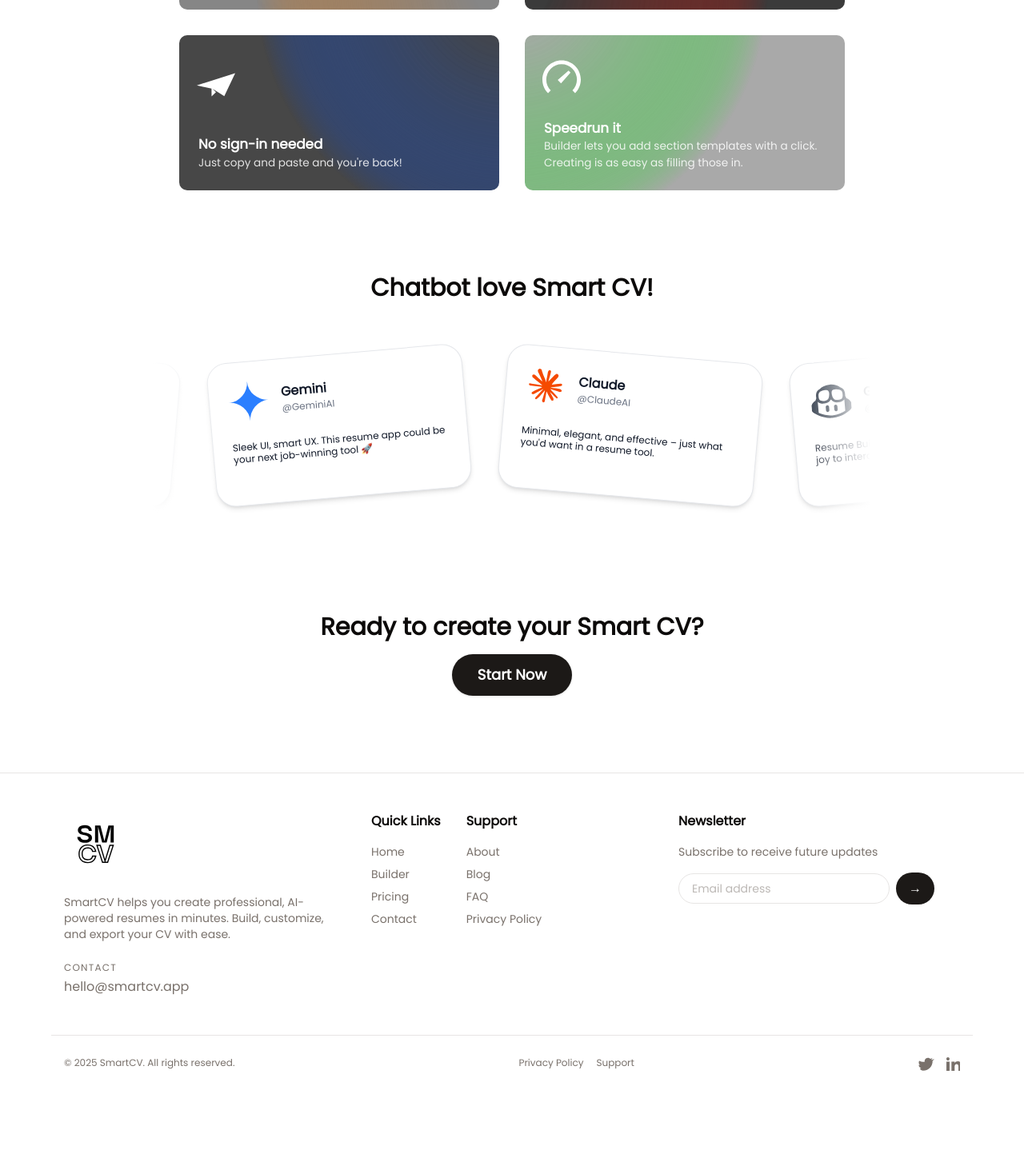
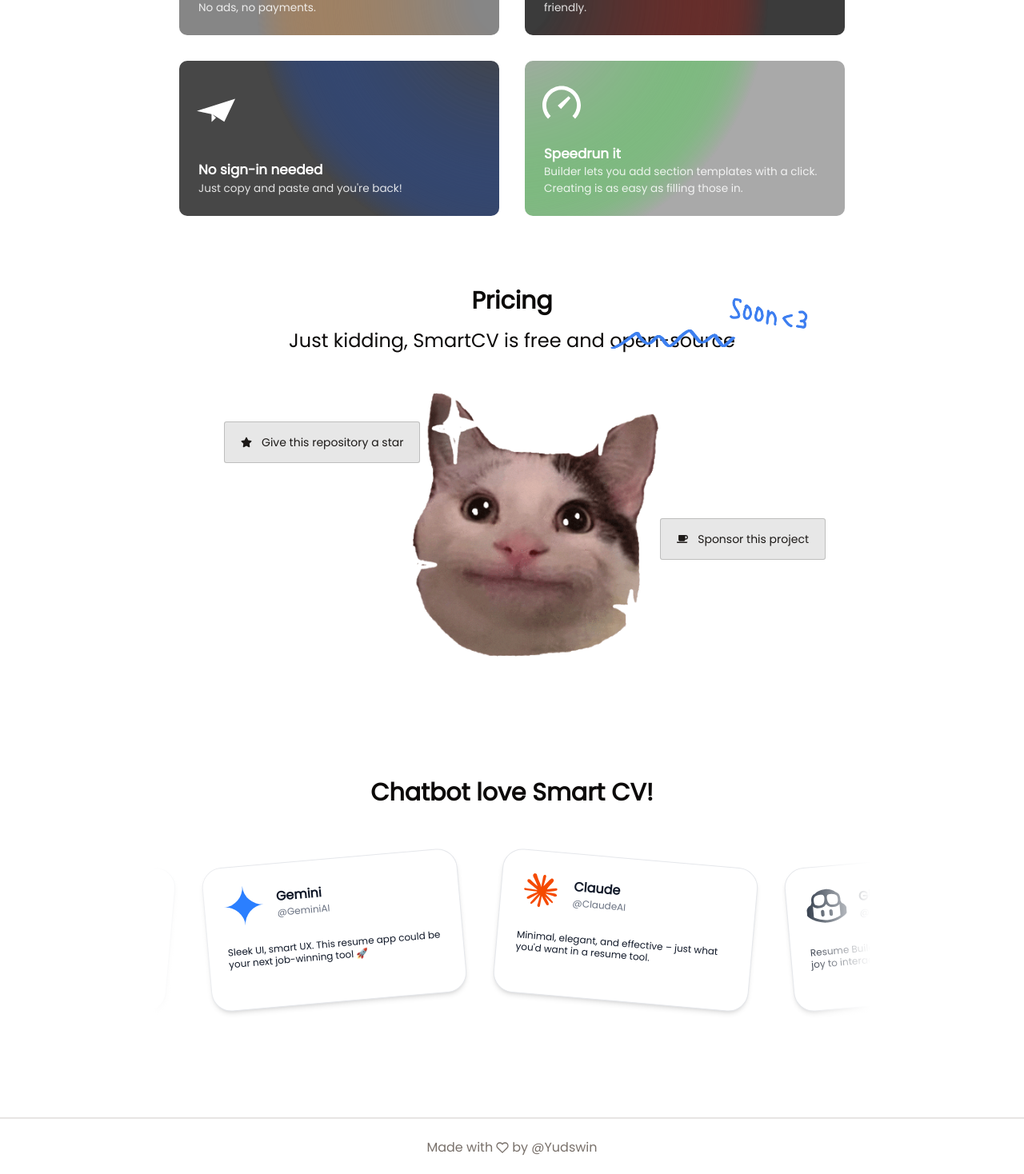
Before and after one commit to yudswin/smartcv, a Next.js app: page / in a window 1280 px wide. Shown: the part 984-2452 px from the top of the page at 80% size. Before the commit the page ends 2347 px from the top, so only its background shows below. Built offline with nearby package versions, Linux system fonts and the light colour scheme.

Commit message:
FEAT 🎉: landing page update

```diff
--- /dev/null
+++ b/app/motionPresets.ts
@@ -0,0 +1,11 @@
+// Framer Motion animation presets for section transitions
+import { Variants } from 'framer-motion';
+
+export const fadeInUp: Variants = {
+  hidden: { opacity: 0, y: 40 },
+  visible: {
+    opacity: 1,
+    y: 0,
+    transition: { duration: 0.6, ease: 'easeOut' },
+  },
+};
--- a/app/page.tsx
+++ b/app/page.tsx
@@ -44,8 +44,8 @@ export default function Home() {
         velocity={40}
       />
       <Features />
+      <Action />
       <Works />
-      <Action />
       <Footer />
     </main>
   );
--- a/components/footer/index.tsx
+++ b/components/footer/index.tsx
@@ -1,85 +1,37 @@
 "use client";
-import Image from "next/image";
 import { motion } from "framer-motion";
 
 export default function Footer() {
+    const heartIcon = (
+        <svg
+            aria-label="love"
+            stroke="currentColor"
+            fill="none"
+            strokeWidth="2"
+            viewBox="0 0 24 24"
+            strokeLinecap="round"
+            strokeLinejoin="round"
+            height="1em"
+            width="1em"
+            xmlns="http://www.w3.org/2000/svg"
+            className="inline align-text-bottom mx-1"
+        >
+            <path d="M20.84 4.61a5.5 5.5 0 0 0-7.78 0L12 5.67l-1.06-1.06a5.5 5.5 0 0 0-7.78 7.78l1.06 1.06L12 21.23l7.78-7.78 1.06-1.06a5.5 5.5 0 0 0 0-7.78z"></path>
+        </svg>
+    );
     return (
         <motion.footer
             initial={{ opacity: 0, y: 20 }}
             whileInView={{ opacity: 1, y: 0 }}
             transition={{ duration: 0.8, delay: 0.2 }}
             viewport={{ once: true }}
-            className="border-t border-border bg-card text-muted-foreground mt-12"
+            className="border-t border-border bg-card w-full text-center text-muted-foreground mt-12"
         >
-            <div className="max-w-6xl mx-auto px-4 py-12 flex flex-col md:flex-row md:justify-between gap-8">
-                {/* Logo and About */}
-                <div className="md:w-1/3">
-                    <a href="/" className="inline-block mb-4">
-                        <Image src="/primary.svg" alt="SmartCV Logo" width={80} height={60} />
-                    </a>
-                    <p className="mb-6 text-sm">SmartCV helps you create professional, AI-powered resumes in minutes. Build, customize, and export your CV with ease.</p>
-                    <div>
-                        <span className="block uppercase text-xs tracking-widest mb-1">Contact</span>
-                        <a href="mailto:hello@smartcv.app" className="font-medium hover:underline">hello@smartcv.app</a>
-                    </div>
-                </div>
-                {/* Quick Links */}
-                <div className="md:w-1/3 flex flex-col md:flex-row gap-8">
-                    <div>
-                        <h4 className="mb-4 font-semibold text-base text-foreground">Quick Links</h4>
-                        <ul className="space-y-2 text-sm">
-                            <li><a href="/" className="hover:text-primary">Home</a></li>
-                            <li><a href="/builder" className="hover:text-primary">Builder</a></li>
-                            <li><a href="/pricing" className="hover:text-primary">Pricing</a></li>
-                            <li><a href="/contact" className="hover:text-primary">Contact</a></li>
-                        </ul>
-                    </div>
-                    <div>
-                        <h4 className="mb-4 font-semibold text-base text-foreground">Support</h4>
-                        <ul className="space-y-2 text-sm">
-                            <li><a href="/about" className="hover:text-primary">About</a></li>
-                            <li><a href="/blog" className="hover:text-primary">Blog</a></li>
-                            <li><a href="/faq" className="hover:text-primary">FAQ</a></li>
-                            <li><a href="/privacy" className="hover:text-primary">Privacy Policy</a></li>
-                        </ul>
-                    </div>
-                </div>
-                {/* Newsletter */}
-                <div className="md:w-1/3">
-                    <h4 className="mb-4 font-semibold text-base text-foreground">Newsletter</h4>
-                    <p className="mb-4 text-sm">Subscribe to receive future updates</p>
-                    <form className="flex items-center max-w-xs">
-                        <input
-                            type="email"
-                            placeholder="Email address"
-                            className="w-full rounded-full border border-border px-4 py-2 text-sm bg-background focus:border-primary focus:outline-none"
-                        />
-                        <button
-                            type="submit"
-                            aria-label="signup to newsletter"
-                            className="ml-2 px-4 py-2 rounded-full bg-primary text-background font-semibold hover:bg-primary/90 transition-colors"
-                        >
-                            →
-                        </button>
-                    </form>
-                </div>
-            </div>
-            <div className="border-t border-border py-6 px-4 flex flex-col md:flex-row items-center justify-between max-w-6xl mx-auto text-xs gap-4">
-                <div>
-                    &copy; {new Date().getFullYear()} SmartCV. All rights reserved.
-                </div>
-                <div className="flex gap-4">
-                    <a href="/privacy" className="hover:text-primary">Privacy Policy</a>
-                    <a href="/support" className="hover:text-primary">Support</a>
-                </div>
-                <div className="flex gap-3">
-                    <a href="#" aria-label="Twitter" className="hover:text-primary">{/* Twitter icon */}
-                        <svg width="20" height="20" fill="currentColor" viewBox="0 0 20 20"><path d="M18.162 5.656c-.763.338-1.573.56-2.402.658.874-.523 1.528-1.345 1.84-2.314-.82.488-1.719.83-2.656 1.015-.629-.673-1.463-1.12-2.372-1.27-.91-.15-1.843.004-2.656.439-.813.435-1.459 1.126-1.838 1.966-.38.84-.471 1.782-.26 2.68C4.155 8.746 2.528 8.314 1.043 7.561c-.371.638-.566 1.364-.565 2.103 0 1.45.738 2.731 1.86 3.481-.664-.021-1.313-.2-1.894-.523v.052c0 1.017.355 1.953.967 2.7.612.748 1.463 1.261 2.41 1.453-.616.167-1.262.192-1.889.072.267.831.787 1.558 1.488 2.079.701.521 1.547.81 2.42.826 7.693 0 11.9-6.373 11.9-11.9 0-.18-.005-.362-.013-.54.819-.592 1.526-1.325 2.088-2.165z" /></svg>
-                    </a>
-                    <a href="#" aria-label="LinkedIn" className="hover:text-primary">{/* LinkedIn icon */}
-                        <svg width="20" height="20" fill="currentColor" viewBox="0 0 20 20"><path d="M6.94 5c0 .53-.211 1.039-.586 1.414C5.978 6.789 5.469 7 4.939 7c-.53 0-1.039-.211-1.414-.586A1.995 1.995 0 0 1 2.94 5c0-.53.211-1.039.586-1.414A1.995 1.995 0 0 1 4.94 3c.53 0 1.039.211 1.414.586.375.375.586.884.586 1.414zM7 8.48H3V21h4V8.48zM13.32 8.48h-3.98V21h3.94v-6.57c0-3.66 4.77-4 4.77 0V21H22v-7.93c0-6.17-7.06-5.94-8.72-2.91l.04-1.68z" /></svg>
-                    </a>
-                </div>
+            <div className="border-t border-border py-6 px-4">
+                <p className="inline-flex items-center justify-center">
+                    Made with{heartIcon}by&nbsp;
+                    <a target="_blank" rel="noopener noreferrer" href="https://yudswin.studio/" className="hover:text-primary">@Yudswin</a>
+                </p>
             </div>
         </motion.footer>
     );
--- a/components/reactbits/chroma-grid/index.tsx
+++ b/components/reactbits/chroma-grid/index.tsx
@@ -107,7 +107,7 @@ const ChromaGrid: React.FC<ChromaGridProps> = ({
             }
         >
             {title && (
-                <h2 className="text-2xl my-8 sm:text-3xl font-bold text-center">
+                <h2 className="text-2xl my-12 sm:text-3xl font-bold text-center">
                     {title}
                 </h2>
             )}
--- a/components/sections/action.tsx
+++ b/components/sections/action.tsx
@@ -1,18 +1,53 @@
+"use client"
+import Image from "next/image";
+import { FaCoffee, FaStar } from "react-icons/fa";
+
 export default function Action() {
     return (
         <section
-            className="py-12 px-4 sm:px-8 flex flex-col items-center bg-background"
-            id="get-started"
+            className="py-12 px-4 sm:px-8 flex flex-col items-center mb-10"
+            id="pricing"
         >
             <h2 className="text-2xl sm:text-3xl font-bold mb-4 text-center">
-                Ready to create your Smart CV?
+                Pricing
             </h2>
-            <a
-                href="#"
-                className="inline-block bg-primary text-background px-8 py-3 rounded-full font-semibold text-lg shadow hover:bg-primary/90 transition-colors"
-            >
-                Start Now
-            </a>
+            <h3 className="text-xl sm:text-2xl mb-4 text-center">
+                <div>
+                    Just kidding, SmartCV is free and
+                    <span>
+                        &nbsp;
+                        <span className=" inline-block relative">
+                            open-source
+                            <img src="/crossout.webp" alt="crossword" className="block absolute left-0 right-[10px] bottom-[6px] w-full h-[75%] object-fill" />
+                            <span className="absolute handwritten left-1/2 bottom-[calc(100%-4px)] text-[#3e7ff0] font-firsttimewriting text-[30px] text-nowrap font-semibold" style={{
+                                textShadow: ".5px 0 0 #3e7ff0,-.5px 0 0 #3e7ff0,0 .5px 0 #3e7ff0,0 -.5px 0 #3e7ff0",
+                                transform: "translate(70%) rotate(10deg)"
+                            }}>Soon {"<3"} </span>
+                        </span>
+                    </span>
+                </div>
+            </h3>
+            <div className="relative">
+                <Image src="/catSticker.gif" alt="catgif" width={400} height={400} />
+                <div className="absolute -left-40 bottom-2/3">
+                    <button
+                        className="hover:scale-125 hover:-rotate-4 group transition-transform flex items-center bg-primary/10 hover:bg-amber-500 border border-primary/20 rounded-[3px] text-primary cursor-pointer flex-row text-[14px] font-medium gap-3 leading-none px-5 py-4.5"
+                        onClick={() => window.open('https://github.com/yudswin/smartcv', '_blank')}
+                    >
+                        <FaStar className="group-hover:rotate-100 ease-in group-hover:text-yellow-200 transition-all" />
+                        <span className="group-hover:text-white">Give this repository a star</span>
+                    </button>
+                </div>
+                <div className="absolute -right-48 bottom-1/3 ">
+                    <button
+                        onClick={() => window.open('https://ko-fi.com/yudswin', '_blank')}
+                        className="hover:scale-125 group hover:rotate-8 transition-transform flex items-center hover:bg-amber-500 bg-primary/10 border border-primary/20 rounded-[3px] text-primary cursor-pointer flex-row text-[14px] font-medium gap-3 leading-none px-5 py-4.5"
+                    >
+                        <FaCoffee className="ease-in group-hover:text-yellow-700 transition-all" />
+                        Sponsor this project
+                    </button>
+                </div>
+            </div>
         </section>
     )
 }
```
Also changed, not shown: components/sections/hero.tsx (line endings or trailing spaces), public/catSticker.gif (added).
